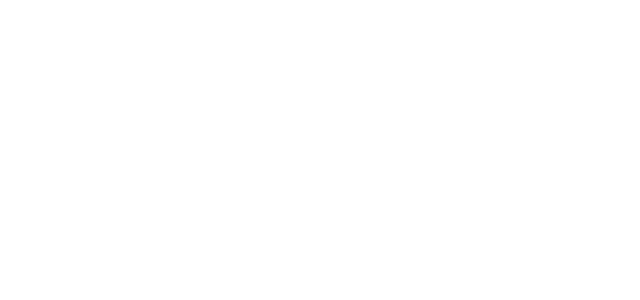
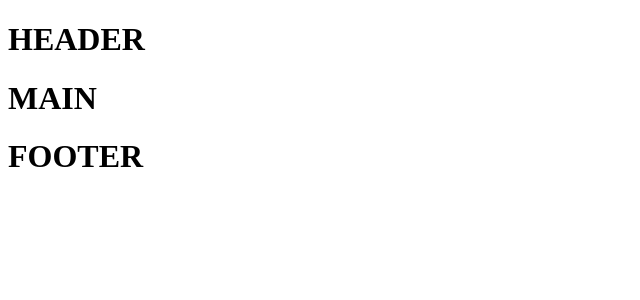
Before and after one commit to yuribertoli/esercizio-sito-uno, a Vue app: page / in a window 1280 px wide. Shown: the top 300 px of the page, without its empty margins (0-640 px from the left). Built offline with nearby package versions, Linux system fonts and the light colour scheme.

Commit message:
header main footer

```diff
--- a/src/App.vue
+++ b/src/App.vue
@@ -1,18 +1,23 @@
 <template>
   <div>
-
-    <!-- <HelloWorld msg="Welcome to Your Vue.js App"/> -->
+    <MyHeader/>
+    <MyMain/>
+    <MyFooter/>
   </div>
 </template>
 
 <script>
-//import HelloWorld from './components/HelloWorld.vue'
+import MyHeader from './components/MyHeader.vue';
+import MyMain from './components/MyMain.vue';
+import MyFooter from './components/MyFooter.vue';
 
 export default {
   name: 'App',
   components: {
-    //HelloWorld
-  }
+    MyHeader,
+    MyMain,
+    MyFooter
+}
 }
 </script>
 
--- a/src/components/MyFooter.vue
+++ b/src/components/MyFooter.vue
@@ -0,0 +1,16 @@
+<template>
+    <div>
+      <h1>FOOTER</h1>
+    </div>
+  </template>
+
+  <script>
+  export default {
+      name: 'MyFooter',
+
+  }
+  </script>
+
+  <style lang="scss" scoped>
+
+  </style>
--- a/src/components/MyHeader.vue
+++ b/src/components/MyHeader.vue
@@ -0,0 +1,16 @@
+<template>
+  <div>
+    <h1>HEADER</h1>
+  </div>
+</template>
+
+<script>
+export default {
+    name: 'MyHeader',
+
+}
+</script>
+
+<style lang="scss" scoped>
+
+</style>
--- a/src/components/MyMain.vue
+++ b/src/components/MyMain.vue
@@ -0,0 +1,16 @@
+<template>
+    <div>
+      <h1>MAIN</h1>
+    </div>
+  </template>
+
+  <script>
+  export default {
+      name: 'MyMain',
+
+  }
+  </script>
+
+  <style lang="scss" scoped>
+
+  </style>
```
